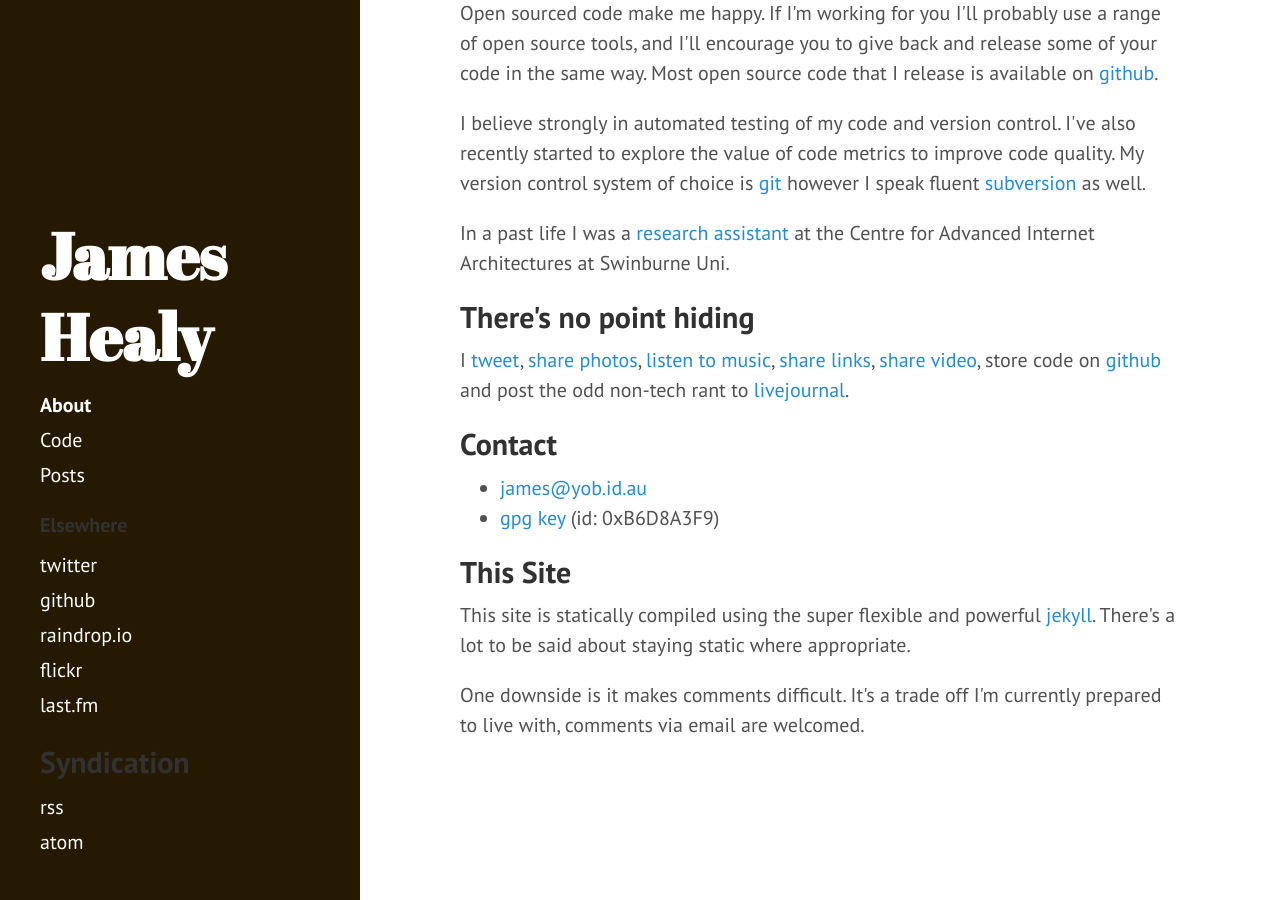
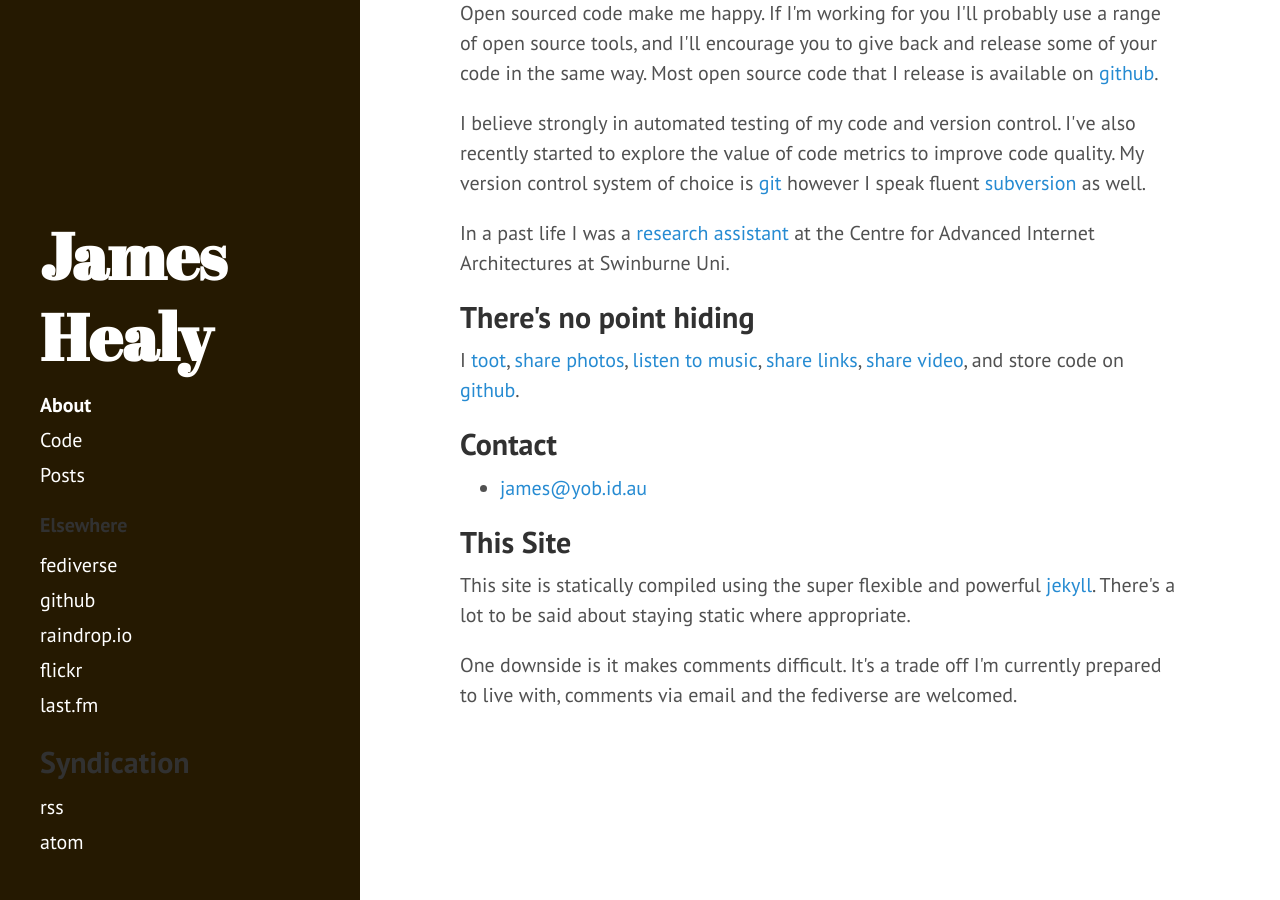
Before and after one commit to yob/yob.github.com, a Jekyll site: the page built from about.html, in a window 1280 px wide and 900 px high, scrolled down 734 px. Built offline with Jekyll 4.4.1, drawn with Linux system fonts in a browser that asks for light colours.

Commit message:
Update various about text and links

```diff
--- a/_includes/sidebar.html
+++ b/_includes/sidebar.html
@@ -24,7 +24,7 @@
       {% endfor %}
 
       <h4>Elsewhere</h4>
-      <a class="sidebar-nav-item" href="http://twitter.com/jim_healy">twitter</a>
+      <a class="sidebar-nav-item" href="https://social.yob.id.au/@james">fediverse</a>
       <a class="sidebar-nav-item" href="http://github.com/yob">github</a>
       <a class="sidebar-nav-item" href="https://raindrop.io/JamesHealy/">raindrop.io</a>
       <a class="sidebar-nav-item" href="http://flickr.com/photos/yob">flickr</a>
--- a/about.html
+++ b/about.html
@@ -28,16 +28,14 @@ at the Centre for Advanced Internet Architectures at Swinburne Uni.</p>
 
 <h2>There's no point hiding</h2>
 
-<p>I <a href="http://twitter.com/yob_au">tweet</a>, <a href="http://www.flickr.com/photos/yob/">share photos</a>,
-<a href="http://www.last.fm/user/jhealy">listen to music</a>, <a href="http://del.icio.us/yob">share links</a>,
-<a href="http://vimeo.com/jameshealy">share video</a>, store code on <a href="http://github.com/yob">github</a>
-and post the odd non-tech rant to <a href="http://yobbbo.livejournal.com/">livejournal</a>.</p>
+<p>I <a href="https://social.yob.id.au/@james">toot</a>, <a href="http://www.flickr.com/photos/yob/">share photos</a>,
+<a href="http://www.last.fm/user/jhealy">listen to music</a>, <a href="https://raindrop.io/JamesHealy/"">share links</a>,
+<a href="http://vimeo.com/jameshealy">share video</a>, and store code on <a href="http://github.com/yob">github</a>.</p>
 
 <h2>Contact</h2>
 
 <ul>
   <li><a href="mailto:james@yob.id.au">james@yob.id.au</a></li>
-  <li><a href="gpg.key">gpg key</a> (id: 0xB6D8A3F9)</li>
 </ul>
 
 <h2>This Site</h2>
@@ -47,4 +45,4 @@ and post the odd non-tech rant to <a href="http://yobbbo.livejournal.com/">livej
 static where appropriate.</p>
 
 <p>One downside is it makes comments difficult. It's a trade off I'm currently
-prepared to live with, comments via email are welcomed.</p>
+prepared to live with, comments via email and the fediverse are welcomed.</p>
```
